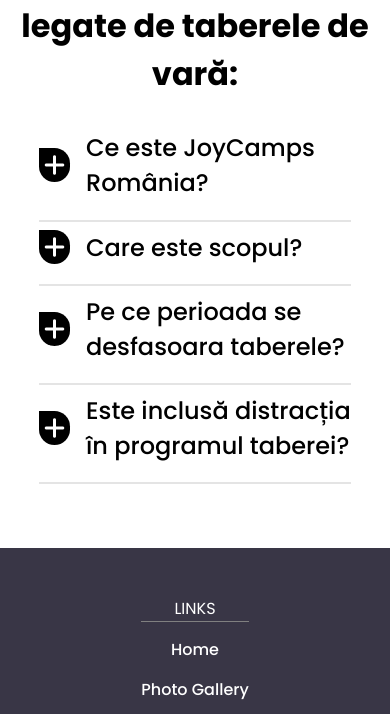
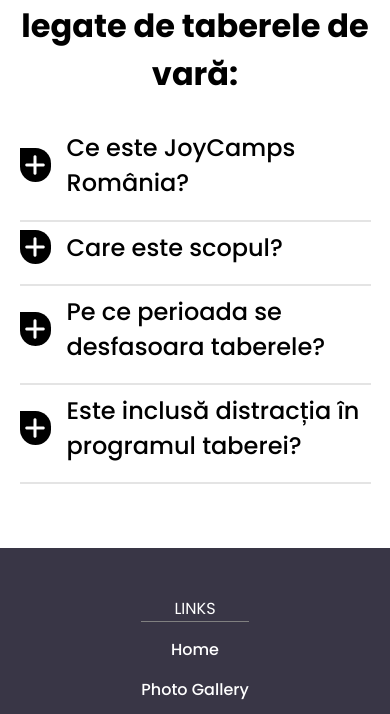
Before and after one commit to Zellenfortex/joycamps, a plain HTML site: page index.html in a window 390 px wide. Shown: the part 2704-3418 px from the top of the page. Drawn offline with Linux system fonts and the light colour scheme; files whose address does not match are found by name.

Commit message:
Update IndexStyle.css

```diff
--- a/css/IndexStyle.css
+++ b/css/IndexStyle.css
@@ -261,7 +261,7 @@ body {
 }
 /* container for q/a */
 .faq {
-  width: clamp(300px, 80%, 900px);
+  width: clamp(300px, 90%, 900px);
   margin: 0 auto;
 }
 .faq:last-child {
```
